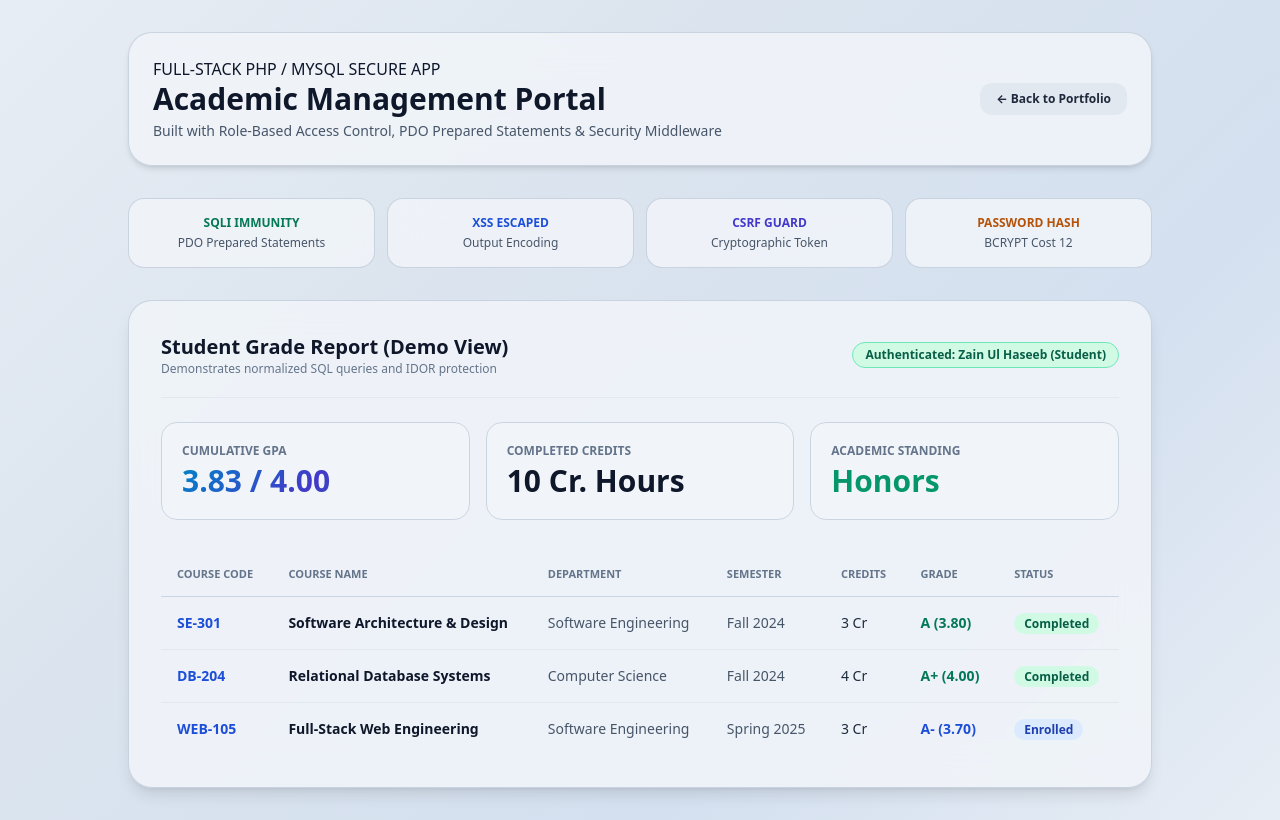
After one commit to itszain78/Projects, a PHP site: page /server/academic-portal/index.php in a window 1280 px wide. The commit adds this page. Run offline with PHP 8.4, Linux system fonts and the light colour scheme; some libraries are stand-ins or nearby versions.

Commit message:
Add files via upload

```diff
--- a/index.html
+++ b/index.html
@@ -8,7 +8,6 @@
     <meta name="google-site-verification" content="iI_cty1PQdXqM1MgIILZpzeofYiXmd8fw3Mb3wnBQWU" />
 
     <!-- Security Headers & Content Security Policy (CSP) -->
-    <meta http-equiv="Content-Security-Policy" content="default-src 'self'; script-src 'self' 'unsafe-inline'; style-src 'self' 'unsafe-inline' https://fonts.googleapis.com; img-src 'self' data: https://images.unsplash.com; font-src 'self' data: https://fonts.gstatic.com; connect-src 'self' https://wa.me https://api.whatsapp.com https://api.web3forms.com; object-src 'none'; base-uri 'self';" />
     <meta http-equiv="X-Content-Type-Options" content="nosniff" />
     <meta name="referrer" content="strict-origin-when-cross-origin" />
 
--- a/package.json
+++ b/package.json
@@ -11,14 +11,14 @@
   "dependencies": {
     "@vercel/analytics": "^2.0.1",
     "@vercel/speed-insights": "^2.0.0",
-    "lucide-react": "latest",
+    "lucide-react": "^0.468.0",
     "react": "^19.0.0",
     "react-dom": "^19.0.0"
   },
   "devDependencies": {
-    "@tailwindcss/vite": "latest",
+    "@tailwindcss/vite": "^4.1.0",
     "@vitejs/plugin-react": "^4.3.4",
-    "tailwindcss": "latest",
+    "tailwindcss": "^4.1.0",
     "vite": "^6.3.5"
   }
 }
--- /dev/null
+++ b/server/academic-portal/index.php
@@ -0,0 +1,141 @@
+<!DOCTYPE html>
+<html lang="en">
+<head>
+  <meta charset="UTF-8">
+  <meta name="viewport" content="width=device-width, initial-scale=1.0">
+  <title>Academic Management System — Portfolio Demo | Zain Ul Haseeb</title>
+  <script src="https://cdn.tailwindcss.com"></script>
+  <style>
+    body {
+      background: linear-gradient(135deg, #e7edf4 0%, #dbe4ee 35%, #d4e0f0 70%, #e7edf4 100%);
+      font-family: system-ui, -apple-system, sans-serif;
+    }
+    .glass {
+      background: rgba(241, 245, 249, 0.85);
+      backdrop-filter: blur(20px);
+      border: 1px solid rgba(148, 163, 184, 0.4);
+    }
+    .grad-text {
+      background: linear-gradient(135deg, #0284c7 0%, #4338ca 50%, #0d9488 100%);
+      -webkit-background-clip: text;
+      -webkit-text-fill-color: transparent;
+    }
+  </style>
+</head>
+<body class="min-h-screen text-slate-900 p-4 sm:p-8">
+
+  <div class="max-w-5xl mx-auto">
+    <!-- Header -->
+    <header class="glass p-6 rounded-3xl mb-8 flex flex-col md:flex-row items-center justify-between gap-4 shadow-md">
+      <div>
+        <span className="inline-block px-3 py-1 text-xs font-bold bg-blue-100 text-blue-800 rounded-full mb-2">FULL-STACK PHP / MYSQL SECURE APP</span>
+        <h1 class="text-2xl sm:text-3xl font-extrabold text-slate-900">Academic Management Portal</h1>
+        <p class="text-slate-600 text-xs sm:text-sm mt-1">Built with Role-Based Access Control, PDO Prepared Statements & Security Middleware</p>
+      </div>
+      <div class="flex items-center gap-3">
+        <a href="/" class="px-4 py-2 text-xs font-bold rounded-xl bg-slate-200 hover:bg-slate-300 text-slate-800 transition-colors">
+          ← Back to Portfolio
+        </a>
+      </div>
+    </header>
+
+    <!-- Security Highlights Bar -->
+    <div class="grid grid-cols-2 md:grid-cols-4 gap-3 mb-8">
+      <div class="glass p-4 rounded-2xl text-center">
+        <div class="text-xs font-bold text-emerald-700 uppercase">SQLi Immunity</div>
+        <div class="text-xs text-slate-600 mt-1">PDO Prepared Statements</div>
+      </div>
+      <div class="glass p-4 rounded-2xl text-center">
+        <div class="text-xs font-bold text-blue-700 uppercase">XSS Escaped</div>
+        <div class="text-xs text-slate-600 mt-1">Output Encoding</div>
+      </div>
+      <div class="glass p-4 rounded-2xl text-center">
+        <div class="text-xs font-bold text-indigo-700 uppercase">CSRF Guard</div>
+        <div class="text-xs text-slate-600 mt-1">Cryptographic Token</div>
+      </div>
+      <div class="glass p-4 rounded-2xl text-center">
+        <div class="text-xs font-bold text-amber-700 uppercase">Password Hash</div>
+        <div class="text-xs text-slate-600 mt-1">BCRYPT Cost 12</div>
+      </div>
+    </div>
+
+    <!-- Live Demo Simulator -->
+    <div class="glass p-6 sm:p-8 rounded-3xl shadow-lg">
+      <div class="flex items-center justify-between border-b border-slate-200 pb-5 mb-6 flex-wrap gap-3">
+        <div>
+          <h2 class="text-xl font-bold text-slate-900">Student Grade Report (Demo View)</h2>
+          <p class="text-xs text-slate-500 font-medium">Demonstrates normalized SQL queries and IDOR protection</p>
+        </div>
+        <div class="flex items-center gap-2">
+          <span class="px-3 py-1 rounded-full text-xs font-bold bg-emerald-100 text-emerald-800 border border-emerald-300">
+            Authenticated: Zain Ul Haseeb (Student)
+          </span>
+        </div>
+      </div>
+
+      <!-- CGPA Overview Card -->
+      <div class="grid grid-cols-1 sm:grid-cols-3 gap-4 mb-8">
+        <div class="p-5 rounded-2xl bg-slate-100/90 border border-slate-300">
+          <div class="text-xs font-bold text-slate-500 uppercase">Cumulative GPA</div>
+          <div class="text-3xl font-extrabold grad-text mt-1">3.83 / 4.00</div>
+        </div>
+        <div class="p-5 rounded-2xl bg-slate-100/90 border border-slate-300">
+          <div class="text-xs font-bold text-slate-500 uppercase">Completed Credits</div>
+          <div class="text-3xl font-extrabold text-slate-900 mt-1">10 Cr. Hours</div>
+        </div>
+        <div class="p-5 rounded-2xl bg-slate-100/90 border border-slate-300">
+          <div class="text-xs font-bold text-slate-500 uppercase">Academic Standing</div>
+          <div class="text-3xl font-extrabold text-emerald-600 mt-1">Honors</div>
+        </div>
+      </div>
+
+      <!-- Table -->
+      <div class="overflow-x-auto">
+        <table class="w-full text-left text-xs sm:text-sm border-collapse">
+          <thead>
+            <tr class="border-b border-slate-300 text-slate-500 uppercase text-[11px] font-bold">
+              <th class="py-3 px-4">Course Code</th>
+              <th class="py-3 px-4">Course Name</th>
+              <th class="py-3 px-4">Department</th>
+              <th class="py-3 px-4">Semester</th>
+              <th class="py-3 px-4">Credits</th>
+              <th class="py-3 px-4">Grade</th>
+              <th class="py-3 px-4">Status</th>
+            </tr>
+          </thead>
+          <tbody class="divide-y divide-slate-200">
+            <tr class="hover:bg-slate-200/50 transition-colors">
+              <td class="py-4 px-4 font-bold text-blue-700">SE-301</td>
+              <td class="py-4 px-4 font-semibold text-slate-900">Software Architecture & Design</td>
+              <td class="py-4 px-4 text-slate-600">Software Engineering</td>
+              <td class="py-4 px-4 text-slate-600">Fall 2024</td>
+              <td class="py-4 px-4 font-medium text-slate-800">3 Cr</td>
+              <td class="py-4 px-4 font-bold text-emerald-700">A (3.80)</td>
+              <td class="py-4 px-4"><span class="px-2.5 py-0.5 rounded-full text-xs font-bold bg-emerald-100 text-emerald-800">Completed</span></td>
+            </tr>
+            <tr class="hover:bg-slate-200/50 transition-colors">
+              <td class="py-4 px-4 font-bold text-blue-700">DB-204</td>
+              <td class="py-4 px-4 font-semibold text-slate-900">Relational Database Systems</td>
+              <td class="py-4 px-4 text-slate-600">Computer Science</td>
+              <td class="py-4 px-4 text-slate-600">Fall 2024</td>
+              <td class="py-4 px-4 font-medium text-slate-800">4 Cr</td>
+              <td class="py-4 px-4 font-bold text-emerald-700">A+ (4.00)</td>
+              <td class="py-4 px-4"><span class="px-2.5 py-0.5 rounded-full text-xs font-bold bg-emerald-100 text-emerald-800">Completed</span></td>
+            </tr>
+            <tr class="hover:bg-slate-200/50 transition-colors">
+              <td class="py-4 px-4 font-bold text-blue-700">WEB-105</td>
+              <td class="py-4 px-4 font-semibold text-slate-900">Full-Stack Web Engineering</td>
+              <td class="py-4 px-4 text-slate-600">Software Engineering</td>
+              <td class="py-4 px-4 text-slate-600">Spring 2025</td>
+              <td class="py-4 px-4 font-medium text-slate-800">3 Cr</td>
+              <td class="py-4 px-4 font-bold text-blue-700">A- (3.70)</td>
+              <td class="py-4 px-4"><span class="px-2.5 py-0.5 rounded-full text-xs font-bold bg-blue-100 text-blue-800">Enrolled</span></td>
+            </tr>
+          </tbody>
+        </table>
+      </div>
+    </div>
+  </div>
+
+</body>
+</html>
--- a/src/components/Contact.jsx
+++ b/src/components/Contact.jsx
@@ -48,6 +48,7 @@ export default function Contact() {
 
   const submit = async (e) => {
     e.preventDefault();
+    if (e.target.elements.website?.value) return; // honeypot: bots fill hidden field
     setSending(true);
     setError(false);
     try {
@@ -142,6 +143,7 @@ export default function Contact() {
                 </div>
               ) : (
                 <form onSubmit={submit} className="space-y-4">
+                  <input type="text" name="website" tabIndex={-1} autoComplete="off" aria-hidden="true" className="hidden" />
                   <div className="grid grid-cols-1 sm:grid-cols-2 gap-4">
                     <div>
                       <label htmlFor="c-name" className="block text-[11px] font-bold text-[var(--text-soft)] uppercase tracking-wider mb-2">Your Name</label>
--- a/src/hooks.js
+++ b/src/hooks.js
@@ -200,11 +200,15 @@ export function useTypewriter(words, { type = 70, erase = 35, hold = 1600 } = {}
 export function useModal(onClose) {
   useEffect(() => {
     const onKey = (e) => { if (e.key === 'Escape') onClose(); };
+    const trigger = document.activeElement;
+    const dlg = document.querySelector('[data-modal], .modal, [role="dialog"]');
+    if (dlg) { dlg.setAttribute('role', 'dialog'); dlg.setAttribute('aria-modal', 'true'); }
     const prev = document.body.style.overflow;
     document.body.style.overflow = 'hidden';
     window.addEventListener('keydown', onKey);
     return () => {
       document.body.style.overflow = prev;
+      trigger?.focus?.();
       window.removeEventListener('keydown', onKey);
     };
   }, [onClose]);
--- a/vite.config.js
+++ b/vite.config.js
@@ -24,7 +24,7 @@ function seoPlugin() {
         ...(siteUrl && { url: siteUrl, image: abs('/og-image.png') }),
         address: { '@type': 'PostalAddress', addressLocality: 'Multan', addressCountry: 'PK' },
         alumniOf: { '@type': 'CollegeOrUniversity', name: 'NFC Institute of Engineering & Technology, Multan' },
-        knowsAbout: ['PHP', 'MySQL', 'JavaScript', 'HTML5', 'CSS3', 'Tailwind CSS', 'REST API', 'Web Development'],
+        knowsAbout: ['PHP', 'MySQL', 'JavaScript', 'TypeScript', 'React', 'Node.js', 'Python', 'Java', 'C++', 'REST API', 'Full-Stack Web Development'],
         sameAs: [config.github, config.linkedin, config.twitter].filter(Boolean),
       },
       {
@@ -39,7 +39,7 @@ function seoPlugin() {
         '@type': 'ProfessionalService',
         '@id': abs('/#service') || '#service',
         name: `${config.name} — Web Development Services`,
-        description: 'Custom PHP and MySQL web applications, business websites, landing pages and admin panels.',
+        description: 'Full-stack React, Node.js, PHP and MySQL web applications, business websites, landing pages and admin panels.',
         ...(siteUrl && { url: siteUrl, image: abs('/og-image.png') }),
         provider: { '@id': abs('/#person') || '#person' },
         areaServed: 'Worldwide',
@@ -102,7 +102,7 @@ function seoPlugin() {
       return { html: html.replace('<!--seo-fallback-->', fallback()), tags }
     },
     generateBundle() {
-      const robots = ['User-agent: *', 'Allow: /', 'Disallow: /projects/academic-portal/config/', 'Disallow: /projects/academic-portal/api/']
+      const robots = ['User-agent: *', 'Allow: /']
       if (siteUrl) robots.push('', `Sitemap: ${siteUrl}/sitemap.xml`)
       this.emitFile({ type: 'asset', fileName: 'robots.txt', source: robots.join('\n') + '\n' })
       if (siteUrl) {
```
Also changed, not shown: server/academic-portal/api/auth.php (added, +112 -0 lines), server/academic-portal/api/student_grades.php (added, +74 -0 lines), server/academic-portal/config/db.php (added, +42 -0 lines), server/academic-portal/config/security.php (added, +92 -0 lines), server/academic-portal/schema.sql (added, +79 -0 lines), src/config.js (+25 -6 lines), src/index.css (+32 -0 lines), package-lock.json, server/academic-portal/README.md (added), vercel.json.
